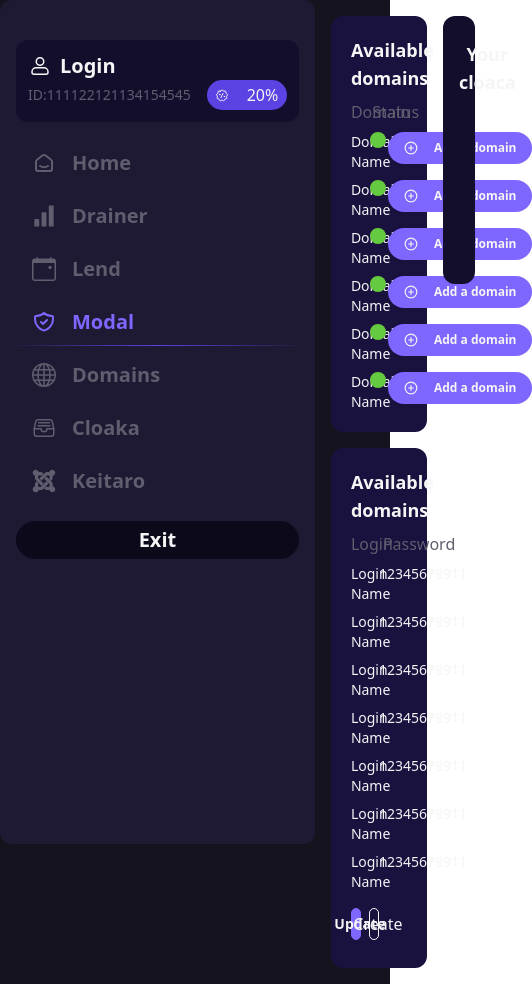
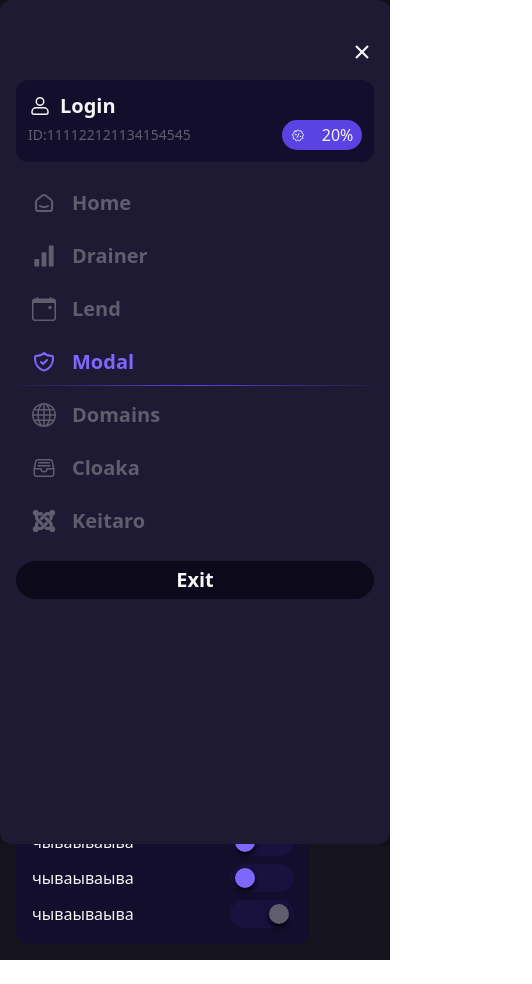
Before and after one commit to HalimjonHalimov/project17, a Next.js app: page /modal/add in a window 390 px wide. Shown: the whole page, 532 px wide, since content can reach past the window. After the commit the page ends 960 px from the top, so only its background shows below. Built offline with nearby package versions, Linux system fonts and the light colour scheme.

Commit message:
Commit 12

```diff
--- a/components/Input/callbackField.jsx
+++ b/components/Input/callbackField.jsx
@@ -2,13 +2,13 @@
   return (
     <label
       htmlFor={id}
-      className="w-full h-auto my-2 flex p-5 bg-[#19113E] rounded-xl"
+      className="w-full h-auto my-2 flex md:p-5 p-2 md:px-0 px-4 bg-[#19113E] rounded-xl"
     >
       <input
         type="text"
         name={id}
         placeholder={placeholder}
-        className="w-full h-auto bg-transparent border-none text-[#F5F5F5] text-base font-normal outline-none"
+        className="w-full h-auto bg-transparent border-none text-[#F5F5F5] md:text-base text-[12px] font-normal outline-none"
       />
     </label>
   );
--- a/components/Layout/Layout.jsx
+++ b/components/Layout/Layout.jsx
@@ -1,11 +1,29 @@
+import { useState } from "react";
+import { MdOutlineMenuOpen } from "react-icons/md";
 import { Navbar } from "..";
 
+export default function Layout({ children, path }) {
+  const [navbar, setNavbar] = useState(false);
 
-export default function Layout({children, path}) {
+  const handleNav = () => {
+    setNavbar(!navbar);
+  };
   return (
-    <div className='w-full h-auto flex justify-start items-start bg-[#15131E]'>
-      <Navbar path={path}/>
-      <div className='w-full h-auto'>{children}</div>
+    <div className="w-full h-auto flex justify-start items-start bg-[#15131E]">
+      <Navbar path={path} navbar={navbar} handleNav={handleNav} />
+      <div className="w-full h-auto relative">
+        <div className="absolute top-4 left-4 md:hidden block">
+          {" "}
+          <button
+            type="button"
+            onClick={handleNav}
+            className="w-full h-auto flex justify-start items-center"
+          >
+            <MdOutlineMenuOpen size={24} color={"#f5f5f5"} className="" />
+          </button>
+        </div>
+        {children}
+      </div>
     </div>
-  )
+  );
 }
--- a/components/Modal/ModalItem.jsx
+++ b/components/Modal/ModalItem.jsx
@@ -12,7 +12,7 @@
       ></div>
       <button
         type="button"
-        className="flex justify-center rounded-full items-center gap-4 text-xs font-bold text-[#f5f5f5] bg-[#7E67FF] w-36 h-8 transition-all duration-200 ease-in-out hover:opacity-75"
+        className="flex justify-center rounded-full items-center md:gap-4 gap-1 text-xs font-bold text-[#f5f5f5] bg-[#7E67FF] md:w-36 w-28 h-8 transition-all duration-200 ease-in-out hover:opacity-75"
       >
         <LuPlusCircle size={14} />
         Add a domain
--- a/components/Navbar/Navbar.jsx
+++ b/components/Navbar/Navbar.jsx
@@ -2,12 +2,27 @@
 import Link from "next/link";
 import { useRouter } from "next/router";
 import React, { useEffect, useState } from "react";
+import { MdOutlineMenuOpen } from "react-icons/md";
+import { IoCloseSharp } from "react-icons/io5";
 
-export default function Navbar({path}) {
-  const pathname = path
+export default function Navbar({ path, navbar, handleNav }) {
+  const pathname = path;
 
   return (
-    <div className="w-[388px] h-screen flex flex-col justify-start items-center gap-4 bg-[#1E1A33] py-10 px-4 rounded-xl">
+    <div
+      className={`${
+        navbar ? "-left-[100%]" : "left-0"
+      }  md:relative fixed md:w-[388px] w-full h-screen flex flex-col justify-start items-center gap-4 bg-[#1E1A33] py-10 px-4 rounded-xl transition-all duration-200 ease-in-out z-10`}
+    >
+      <button
+        type="button"
+        onClick={handleNav}
+        className="w-full h-auto md:hidden flex justify-end items-center"
+      >
+        <IoCloseSharp size={24} color={"#f5f5f5"} className="" />
+        {/* <MdOutlineMenuOpen size={24} color={"#f5f5f5"} className="" /> */}
+      </button>
+
       <div className="w-full h-auto bg-[#140E2D] p-3 rounded-xl">
         <div className="w-full h-auto flex justify-start items-center gap-2 text-xl font-bold text-[#F5F5F5]">
           <span>
@@ -54,6 +69,7 @@
           </span>
         </div>
       </div>
+
       <ul className="w-full h-auto flex flex-col justify-start items-center gap-1">
         {navItems.map((item, i) => (
           <li
@@ -75,6 +91,7 @@
           </li>
         ))}
       </ul>
+
       <button
         type="button"
         className="w-full h-auto rounded-full hover:text-[#0C091A] hover:bg-[#F5F5F5]  bg-[#0C091A] py-1 px-4 text-[#F5F5F5] text-xl font-bold border border-[#0C091A] transition-all duration-150 ease-in-out"
--- a/components/Title/title.jsx
+++ b/components/Title/title.jsx
@@ -2,6 +2,6 @@
 
 export default function Title({children}) {
   return (
-    <h4 className='my-2 text-[#F5F5F5] text-lg font-bold'>{children}</h4>
+    <h4 className='my-2 text-[#F5F5F5] md:text-lg text-base font-bold'>{children}</h4>
   )
 }
--- a/pages/modal/add.jsx
+++ b/pages/modal/add.jsx
@@ -1,14 +1,22 @@
 import { Layout, ModalItem, ModalLogin, Paragraph, Title } from "@/components";
-import React from "react";
+import React, { useState } from "react";
 import { LuPlusCircle } from "react-icons/lu";
 import { IoIosRefresh } from "react-icons/io";
 import AccordionCollapse from "@/components/Accordion/Accordion";
 import Checkbox from "@/components/Input/checkbox";
+import { MdOutlineClose } from "react-icons/md";
+import { IoIosArrowForward } from "react-icons/io";
+
 
 export default function AddModel() {
+  const [popup, setPopup] = useState(true);
+
+  const handlePopup = () => {
+    setPopup(!popup);
+  };
   return (
     <Layout path={"/modal"}>
-      <div className="w-full h-auto p-4 grid grid-cols-11 items-start gap-4">
+      <div className="w-full h-auto p-4 grid md:grid-cols-11 grid-cols-1 items-start gap-4">
         <div className="col-span-7 flex flex-col justify-start gap-4">
           <div className="w-full h-auto bg-[#19113E] py-3 px-5 rounded-xl">
             <Title>Available domains</Title>
@@ -41,7 +49,7 @@
               <ModalLogin login={"Login  Name"} password={12345678911} />
               <ModalLogin login={"Login  Name"} password={12345678911} />
             </div>
-            <div className="w-[50%] h-auto my-4 grid grid-cols-2 gap-2">
+            <div className="md:w-[50%] w-full h-auto my-4 grid grid-cols-2 gap-2">
               <button
                 type="buttton"
                 className="w-full h-8 bg-[#7E67FF] hover:bg-[#F5F5F5] hover:text-[#7E67FF] flex justify-center items-center gap-2 border border-[#7E67FF] rounded-full text-[#F5F5F5] text-sm font-bold transition-all duration-200 ease-in-out"
@@ -66,25 +74,88 @@
             <div className="w-full h-auto my-2 grid grid-cols-1 gap-y-2">
               <div className="flex justify-between items-center">
                 <span className="text-[#F5F5F5] text-base font-normal">
-                чываываыва
+                  чываываыва
                 </span>
                 <Checkbox id={"checkbox21"} checked={false} />
               </div>
               <div className="flex justify-between items-center">
                 <span className="text-[#F5F5F5] text-base font-normal">
-                чываываыва
+                  чываываыва
                 </span>
                 <Checkbox id={"checkbox22"} checked={false} />
               </div>
               <div className="flex justify-between items-center">
                 <span className="text-[#F5F5F5] text-base font-normal">
-                чываываыва
+                  чываываыва
                 </span>
                 <Checkbox id={"checkbox23"} checked={true} />
               </div>
             </div>
           </AccordionCollapse>
         </div>
+
+        {/* Popup */}
+        {popup && (
+          <div className="fixed top-0 left-0 w-screen h-screen flex justify-center items-center backdrop-blur-[2px] bg-black/10">
+            <div className="md:w-[50%] w-[90%] h-auto bg-[#140E2D] p-5 rounded-xl">
+              <div className="w-full h-auto flex justify-between items-center">
+                <span></span>
+                <Title>Domain Management</Title>
+                <MdOutlineClose
+                  size={24}
+                  color={"#f5f5f5"}
+                  className="cursor-pointer"
+                  onClick={handlePopup}
+                />
+              </div>
+              <form action="#" className="w-full h-auto flex flex-col justify-start items-start gap-2">
+                <div className="w-full h-auto flex flex-col justify-start items-start gap-2">
+                  <Paragraph title={"Choose a landing page"} />
+                  <label htmlFor="modal" className="w-full h-auto rounded-full flex justify-center items-center bg-[#19113E] py-2">
+                    <input
+                      type="text"
+                      name="modal"
+                      id="modal"
+                      placeholder="Название лендинга"
+                      className="w-[90%] h-auto bg-transparent placeholder-[#7E67FF] border-none outline-none text-[#7E67FF] text-sm font-normal"
+                    />
+                    <IoIosArrowForward size={18} color="#7E67FF"/>
+                  </label>
+                </div>
+                <div className="w-full h-auto flex flex-col justify-start items-start gap-2">
+                  <Paragraph title={"Choose a landing page"} />
+                  <label htmlFor="modal1" className="w-full h-auto rounded-full flex justify-center items-center bg-[#19113E] py-2">
+                    <input
+                      type="text"
+                      name="modal1"
+                      id="modal1"
+                      placeholder="Название лендинга"
+                      className="w-[90%] h-auto bg-transparent placeholder-[#7E67FF] border-none outline-none text-[#7E67FF] text-sm font-normal"
+                    />
+                    <IoIosArrowForward size={18} color="#7E67FF"/>
+                  </label>
+                </div>
+                <div className="w-full h-auto flex flex-col justify-start items-start gap-2">
+                  <Paragraph title={"Choose a landing page"} />
+                  <label htmlFor="modal2" className="w-full h-auto rounded-full flex justify-center items-center bg-[#19113E] py-2">
+                    <input
+                      type="text"
+                      name="modal2"
+                      id="modal2"
+                      placeholder="Название лендинга"
+                      className="w-[90%] h-auto bg-transparent placeholder-[#7E67FF] border-none outline-none text-[#7E67FF] text-sm font-normal"
+                    />
+                    <IoIosArrowForward size={18} color="#7E67FF"/>
+                  </label>
+                </div>
+                <button type="submit" className="w-full h-[45px] my-2 rounded-full bg-[#7E67FF] text-[#f5f5f5] font-bold text-base transition-all duration-200 ease-in-out hover:opacity-75">Save</button>
+                {/* <select name="select" id="select">Название лендинга</select> */}
+              </form>
+            </div>
+          </div>
+        )}
+
+        {/* Popup */}
       </div>
     </Layout>
   );
--- a/pages/modal/index.jsx
+++ b/pages/modal/index.jsx
@@ -7,11 +7,11 @@
     <Layout path={'/modal'}>
       <div className="w-full h-auto p-4 grid grid-cols-9 items-start gap-4">
         <div className="col-span-8 w-full h-auto flex flex-col gap-4">
-          <SearchBar id={"modalSearch"} btnTitle=" Upload modal" />
+          <SearchBar id={"modalSearch"} btnTitle=" Upload modal" url={'/modal/add'}/>
 
           <div className="w-full h-auto bg-[#0C091A] py-3 px-5 rounded-xl">
             <Title>My landing pages</Title>
-            <div className="w-full h-auto my-4 grid grid-cols-4 gap-x-4 gap-y-8">
+            <div className="w-full h-auto my-4 grid md:grid-cols-4 grid-cols-1 gap-x-4 gap-y-8">
               <ModalCard />
               <ModalCard />
               <ModalCard />
```
Also changed, not shown: components/SearchBar/SearchBar.jsx (+7 -4 lines), pages/drainer/index.jsx (+6 -6 lines), pages/index.js (+16 -16 lines), pages/lend/index.jsx (+4 -4 lines).
